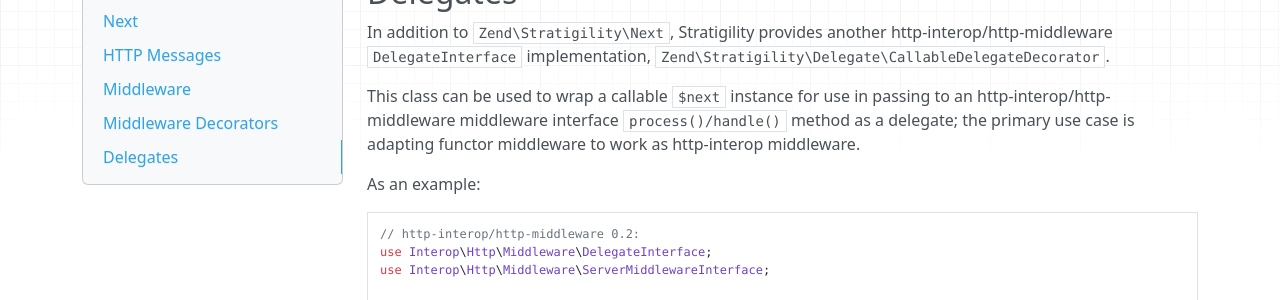
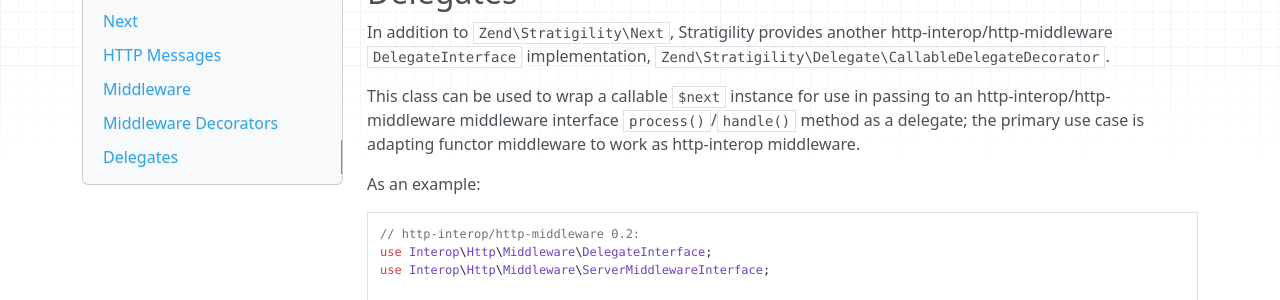
Before and after one commit to zendframework/zend-stratigility, an MkDocs documentation site: the page built from docs/book/api.md, in a window 1280 px wide and 900 px high, scrolled down 8583 px. Shown: the part 151-451 px from the top of the window. Built offline with MkDocs 1.6.1, drawn with Linux system fonts in a browser that asks for light colours; nearby versions of some CDN libraries; old or Windows-style settings are respelled for this version of MkDocs.

Commit message:
Docs fix

```diff
--- a/docs/book/api.md
+++ b/docs/book/api.md
@@ -476,9 +476,9 @@ http-interop/http-middleware `DelegateInterface` implementation,
 `Zend\Stratigility\Delegate\CallableDelegateDecorator`.
 
 This class can be used to wrap a callable `$next` instance for use in passing to
-an http-interop/http-middleware middleware interface `process()/handle()` method
-as a delegate; the primary use case is adapting functor middleware to work as
-http-interop middleware.
+an http-interop/http-middleware middleware interface `process()`/`handle()`
+method as a delegate; the primary use case is adapting functor middleware to
+work as http-interop middleware.
 
 As an example:
 
```
